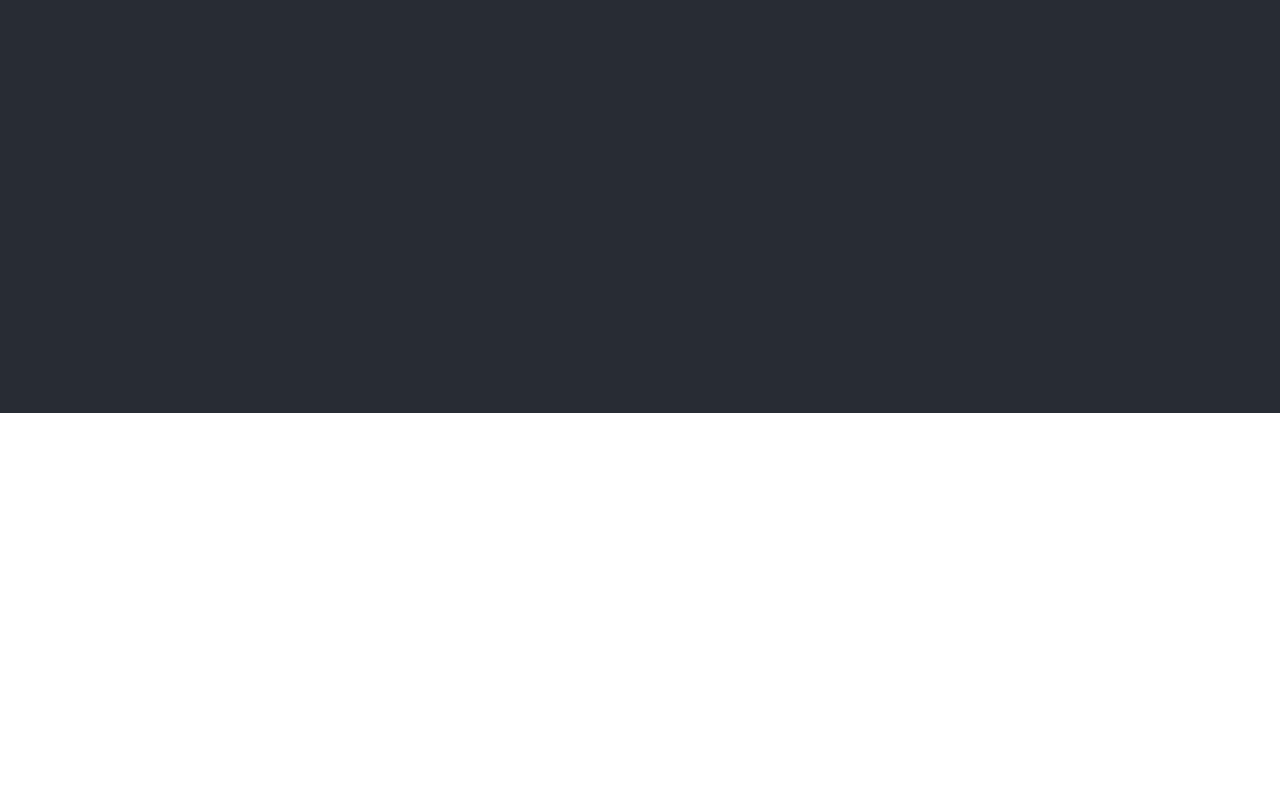
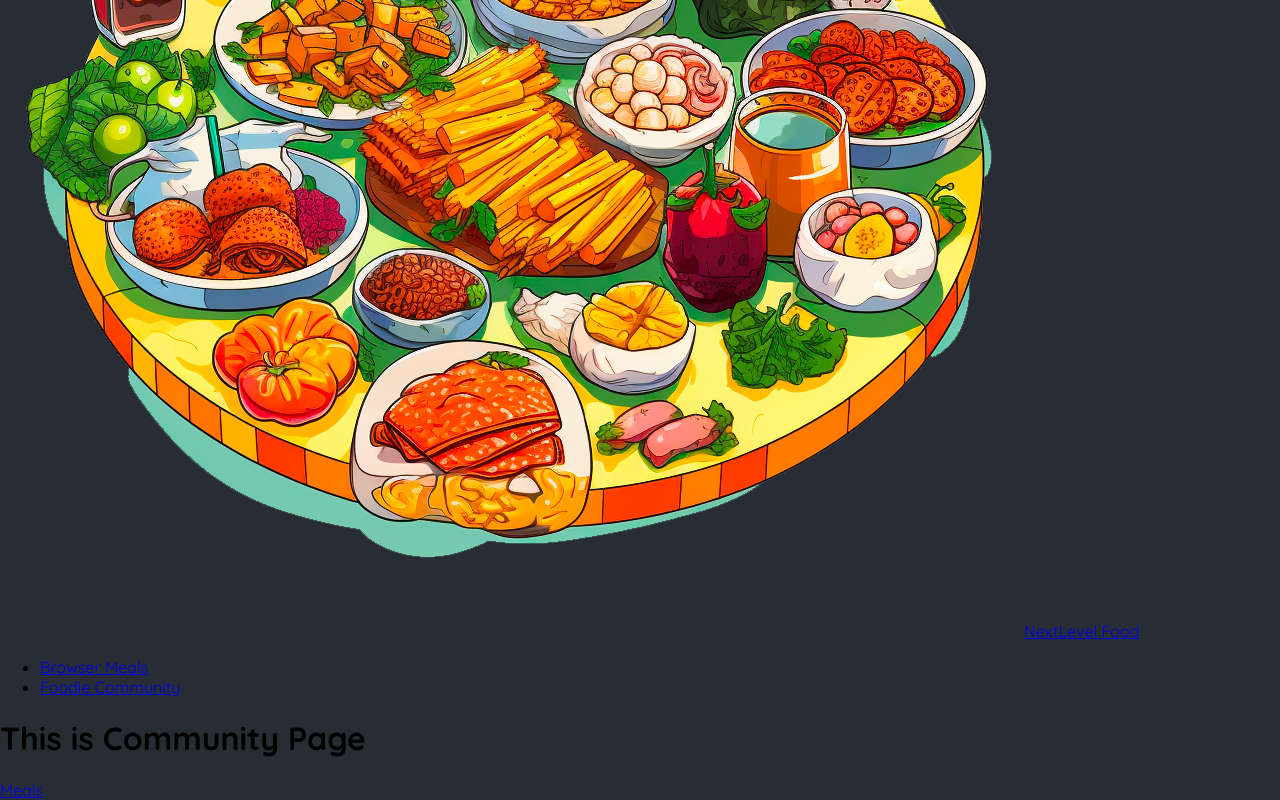
Before and after one commit to OXplakhoa/foodies, a Next.js app: page /community in a window 1280 px wide. Shown: the part 387-1187 px from the top of the page. Before the commit the page ends 800 px from the top, so only its background shows below. Built offline with nearby package versions, Linux system fonts and the light colour scheme.

Commit message:
Add Header

```diff
--- a/app/layout.js
+++ b/app/layout.js
@@ -1,4 +1,5 @@
 import './globals.css';
+import MainHeader from './main-header';
 
 export const metadata = {
   title: 'NextLevel Food',
@@ -29,7 +30,7 @@
             ></path>
           </svg>
         </div>
-
+        <MainHeader/>
         {children}
       </body>
     </html>
--- /dev/null
+++ b/app/main-header.js
@@ -0,0 +1,24 @@
+import Link from "next/link";
+
+import logoImg from "@/assets/logo.png";
+
+export default function MainHeader() {
+  return (
+    <header>
+      <Link href="/">
+        <img src={logoImg.src} alt="A plate with food on it" />
+        NextLevel Food
+      </Link>
+      <nav>
+        <ul>
+            <li>
+                <Link href="/meals">Browser Meals</Link>
+            </li>
+            <li>
+                <Link href="/community">Foodie Community</Link>
+            </li>
+        </ul>
+      </nav>
+    </header>
+  );
+}
```
